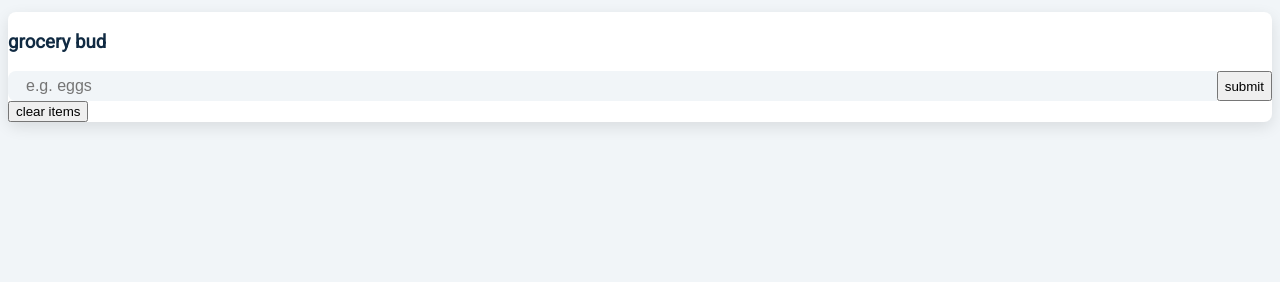
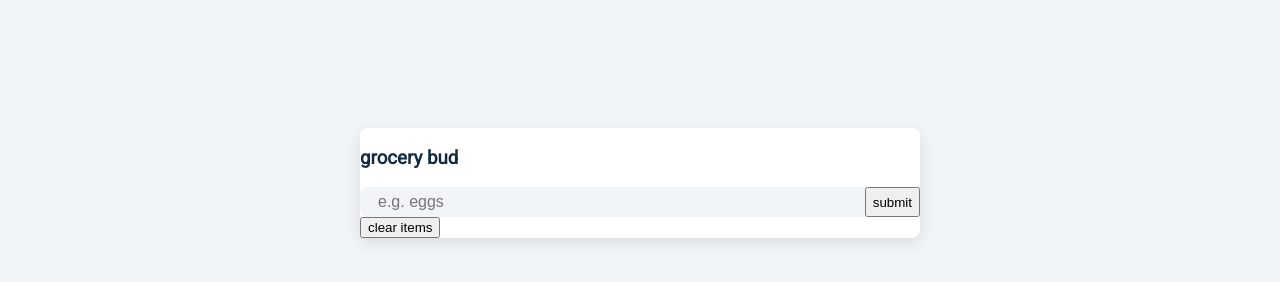
Before and after one commit to derektypist/grocery-bud, a plain HTML site: page index.html in a window 1280 px wide. Drawn offline with Linux system fonts and the light colour scheme.

Commit message:
Updated section-center class at style.css

```diff
--- a/css/style.css
+++ b/css/style.css
@@ -10,6 +10,10 @@ body {
     background: white;
     border-radius: 0.5rem;
     box-shadow: 0 5px 15px rgba(0,0,0,0.1);
+    width: 90vw;
+    margin: 0 auto;
+    max-width: 35rem;
+    margin-top: 8rem;
 }
 
 .section-center:hover {
```
